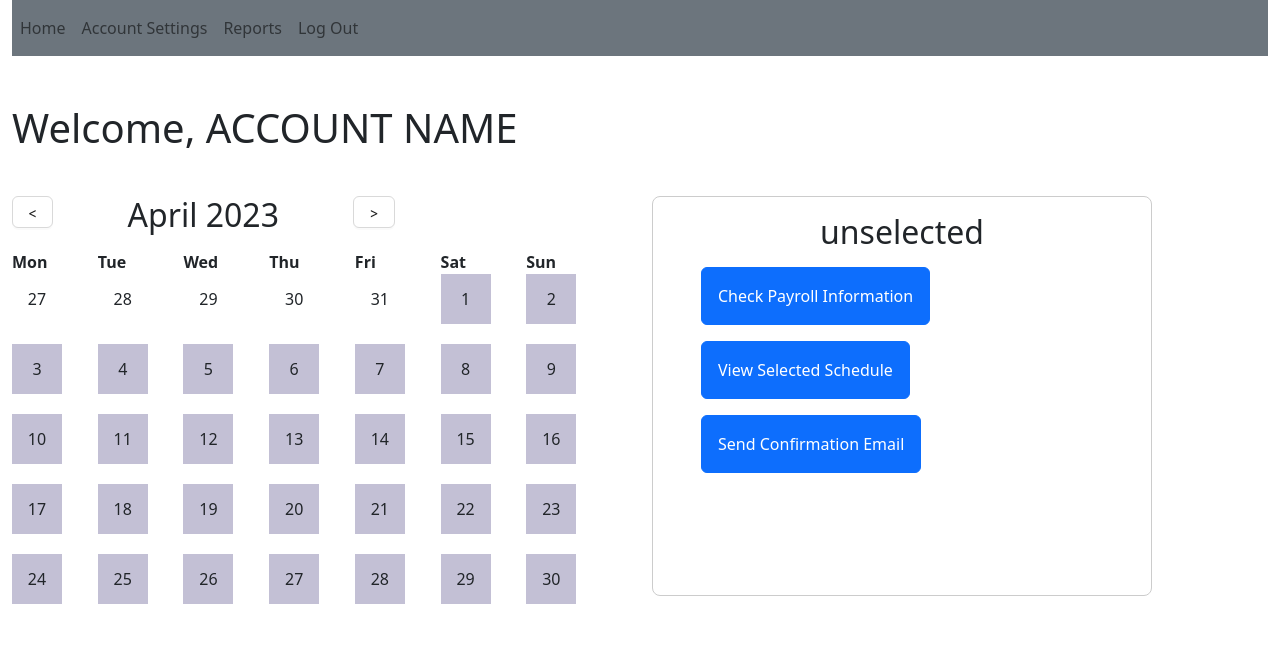
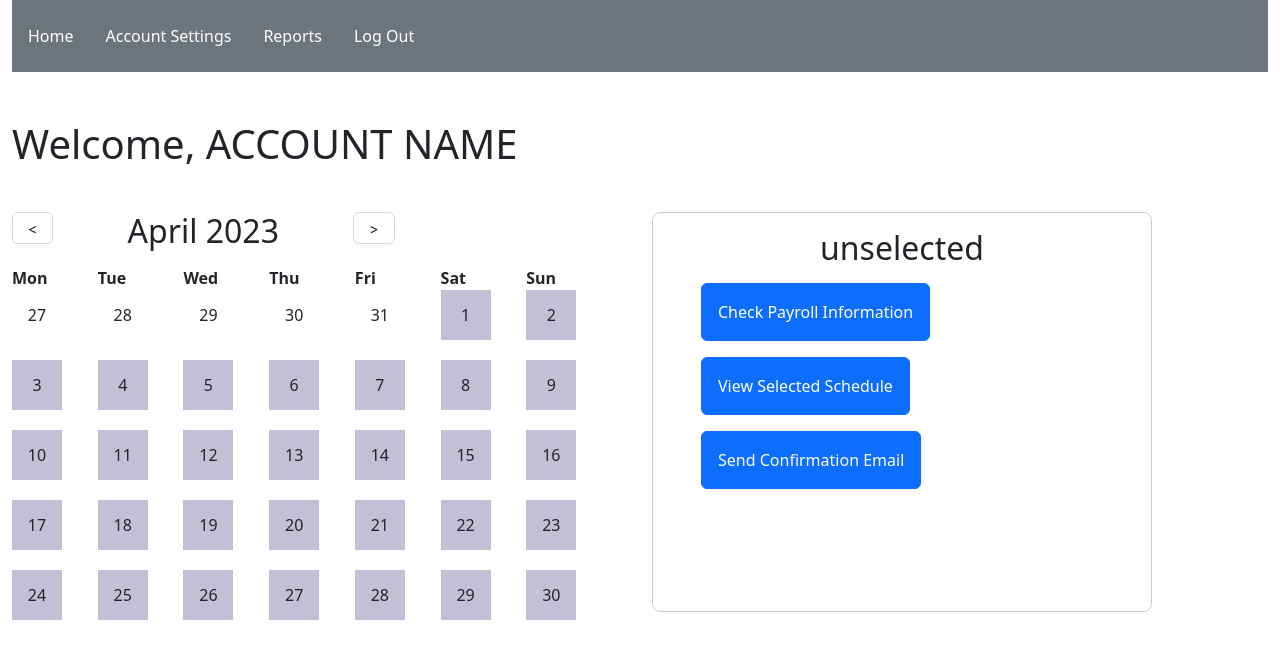
Before and after one commit to WBot3000/SWB_Software, a React (Create React App) app in the folder front-end/: page / in a window 1280 px wide. Shown: the top 658 px of the page. Built offline with nearby package versions, Linux system fonts and the light colour scheme.

Commit message:
Minor changes

```diff
--- a/front-end/src/components/NavMenu.js
+++ b/front-end/src/components/NavMenu.js
@@ -1,12 +1,12 @@
 import { Navbar, Nav } from "react-bootstrap";
 
 function NavMenu() {
-    return <Navbar bg="secondary">
-          <Nav>
-            <Nav.Link href="/">Home</Nav.Link>
-            <Nav.Link href="/settings">Account Settings</Nav.Link>
-            <Nav.Link href="/reports">Reports</Nav.Link>
-            <Nav.Link href="/login">Log Out</Nav.Link>
+    return <Navbar className="" bg="secondary">
+          <Nav className="d-flex">
+            <Nav.Link className="text-white p-3" href="/">Home</Nav.Link>
+            <Nav.Link className="text-white p-3" href="/settings">Account Settings</Nav.Link>
+            <Nav.Link className="text-white p-3" href="/reports">Reports</Nav.Link>
+            <Nav.Link className="text-white p-3" href="/login">Log Out</Nav.Link>
           </Nav>
     </Navbar>
 }
--- a/front-end/src/pages/account-settings/shift/AddShiftExceptionPage.jsx
+++ b/front-end/src/pages/account-settings/shift/AddShiftExceptionPage.jsx
@@ -1,6 +1,7 @@
 import PageContainer from "../../../components/PageContainer";
 import { Form, Popconfirm, Button, Select, DatePicker } from 'antd'
 import { useEffect, useState } from 'react'
+
 
 const AddShiftExceptionPage = () => {
 
@@ -42,7 +43,8 @@ const AddShiftExceptionPage = () => {
                         <div>
                             {exceptions[key].exceptList.map((item, index) => (
                                 <div>
-                                    <div key={index}>
+                                    {console.log(item)}
+                                    <div key={item + index}>
                                         <DatePicker />
                                         &nbsp;
                                         <Button danger onClick={() => removeDay(key, index)}> Remove </Button>
--- a/front-end/src/pages/account-settings/shift/DeleteShiftPage.js
+++ b/front-end/src/pages/account-settings/shift/DeleteShiftPage.js
@@ -55,7 +55,7 @@ function DeleteShiftPage() {
                 layout="inline"
             >
                 <Form.Item label="Shift Name:" >
-                    <Input placeholder="input shift name" />
+                    <Input placeholder="Input shift name" />
                 </Form.Item>
                 <Form.Item label="Date:" >
                     <RangePicker />
--- a/front-end/src/pages/account-settings/student/RemoveStudentPage.js
+++ b/front-end/src/pages/account-settings/student/RemoveStudentPage.js
@@ -56,7 +56,7 @@ function RemoveStudentPage() {
                 layout="inline"
             >
                 <Form.Item label="Student:" >
-                    <Input placeholder="input student name" />
+                    <Input placeholder="Input student name" />
                 </Form.Item>
                 <Form.Item label="Date:" >
                     <RangePicker />
```
Also changed, not shown: 1 other file (tests, documents, lock files or other folders).
